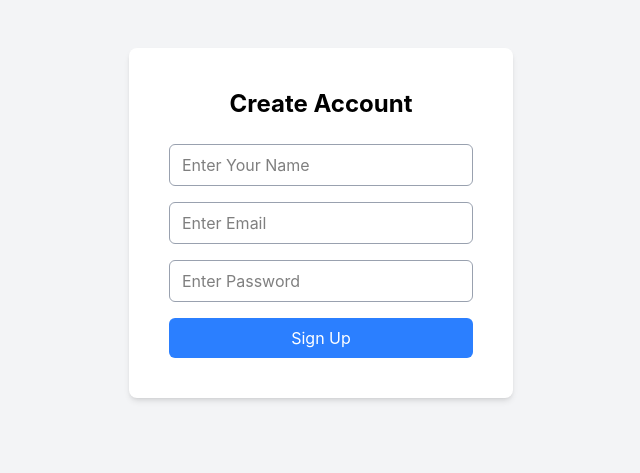
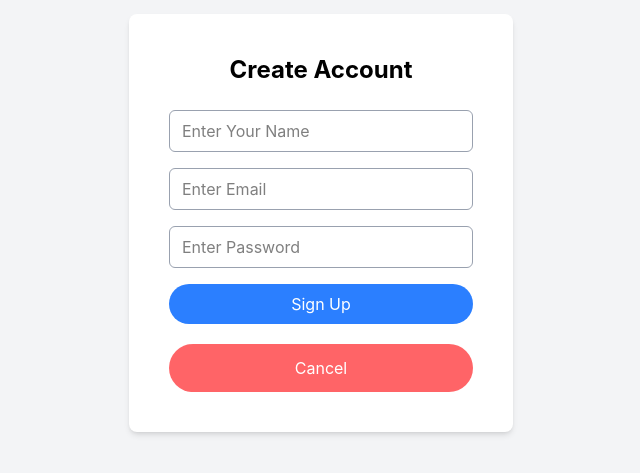
Before and after one commit to utsav-18/MERN-Ecommerce-, a React app in the folder frontend/: page /signup in a window 1280 px wide. Shown: the part 177-650 px from the top of the page, without its empty margins (319-959 px from the left). Built offline with nearby package versions, Linux system fonts and the light colour scheme; the HTML template or start-up script is replaced by a standard one.

Commit message:
Product API Creted

```diff
--- a/frontend/src/pages/Home.jsx
+++ b/frontend/src/pages/Home.jsx
@@ -7,21 +7,21 @@ export default function Home() {
     return (
         <div className="flex flex-col min-h-screen justify-center items-center">
 
-            <div className="flex items-center justify-center text-2xl text-fuchsia-600">
+            <div className="flex items-center justify-center text-2xl text-fuchsia-600 mb-5">
                 <h1>Welcome to the Home Page</h1>
             </div>
 
             <div className="flex flex-row">
                 <button
                     onClick={() => navigate("/signup")}
-                    className="cursor-pointer bg-blue-500 text-white py-2 px-4 rounded-md hover:bg-blue-600 transition-colors mt-2"
+                    className="cursor-pointer bg-blue-500 text-white py-2 px-4 rounded-full hover:bg-blue-600 transition-colors mt-2"
                 >
                     SignUp
                 </button>
 
                 <button
                     onClick={() => navigate("/login")}
-                    className="cursor-pointer bg-blue-500 text-white py-2 px-4 rounded-md hover:bg-blue-600 transition-colors mt-2 ml-3.5 mr-3.5"
+                    className="cursor-pointer bg-blue-500 text-white py-2 px-4 rounded-full hover:bg-blue-600 transition-colors mt-2 ml-3.5 mr-3.5"
                 >
                     LogIn
                 </button>
--- a/frontend/src/pages/Login.jsx
+++ b/frontend/src/pages/Login.jsx
@@ -46,7 +46,7 @@ export default function LogIn(){
 
     return(
         <div className="flex items-center justify-center min-h-screen bg-gray-100 px-4">
-            <div className="bg-white p-8 rounded-lg shadow-md w-full max-w-sm">
+            <div className="bg-white p-8 rounded-lg shadow-md w-full max-w-sm flex flex-col">
                 <h2 className="text-2xl font-bold mb-6 text-center">Login to your account</h2>
                 {msg && (
                     <div
@@ -77,12 +77,12 @@ export default function LogIn(){
                         className="w-full px-3 py-2 border border-gray-400 rounded-md focus:outline-none"
                         required
                     />
-                    <button type="submit" className="cursor-pointer w-full bg-blue-500 text-white py-2 px-4 rounded-md hover:bg-blue-600 transition-colors">
+                    <button type="submit" className="cursor-pointer w-full bg-blue-500 text-white py-2 px-4 rounded-full hover:bg-blue-600 transition-colors">
                         Log In
                     </button>
                 </form>
 
-                <button className="bg-blue-300 rounded-full mt-5 p-3 items-center cursor-pointer"  onClick={() => navigate("/")}>
+                <button className="bg-red-400 rounded-full mt-5 p-3 items-center cursor-pointer hover:bg-red-500 text-white"  onClick={() => navigate("/")}>
                    Cancel
                 </button>
 
--- a/frontend/src/pages/Signup.jsx
+++ b/frontend/src/pages/Signup.jsx
@@ -41,7 +41,7 @@ export default function Signup(){
 
     return(
         <div className="flex items-center justify-center min-h-screen bg-gray-100 px-4">
-            <div className="bg-white p-10 rounded-lg shadow-md w-full max-w-sm">
+            <div className="bg-white p-10 rounded-lg shadow-md w-full max-w-sm flex flex-col">
                 <h2 className="text-2xl font-bold mb-6 text-center">Create Account</h2>
 
                 {msg && (
@@ -78,11 +78,15 @@ export default function Signup(){
                         required
                     />
 
-                    <button type="submit" className="cursor-pointer w-full bg-blue-500 text-white py-2 px-4 rounded-md hover:bg-blue-600 transition-colors">
+                    <button type="submit" className="cursor-pointer w-full bg-blue-500 text-white py-2 px-4 rounded-full hover:bg-blue-600 transition-colors">
                         Sign Up
                     </button>
 
                 </form>
+
+                <button className="bg-red-400 rounded-full mt-5 p-3 items-center cursor-pointer hover:bg-red-500 text-white"  onClick={() => navigate("/")}>
+                   Cancel
+                </button>
 
             </div>
         </div>
```
